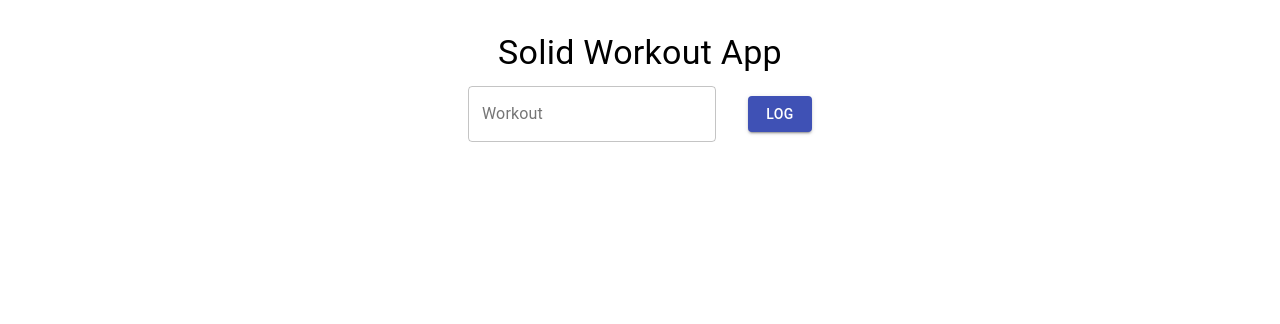
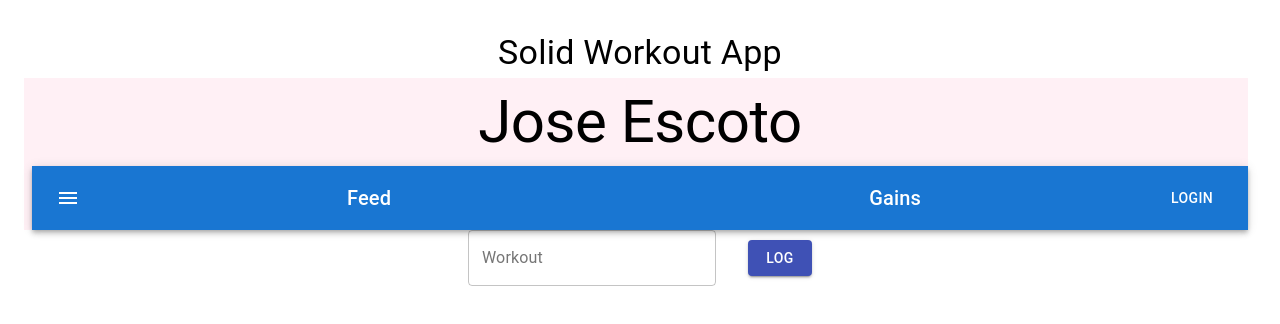
Before and after one commit to escotoj/solid-workout, a React (Create React App) app: page / in a window 1280 px wide. Shown: the top 324 px of the page. Built offline with nearby package versions, Linux system fonts and the light colour scheme.

Commit message:
add navbar component

```diff
--- a/package.json
+++ b/package.json
@@ -7,6 +7,7 @@
     "@emotion/styled": "^11.11.0",
     "@material-ui/core": "^4.12.4",
     "@mui/core": "^5.0.0-alpha.54",
+    "@mui/icons-material": "^5.11.16",
     "@mui/material": "^5.13.6",
     "@testing-library/jest-dom": "^5.16.5",
     "@testing-library/react": "^13.4.0",
--- a/public/index.html
+++ b/public/index.html
@@ -24,7 +24,7 @@
       work correctly both with client-side routing and a non-root public URL.
       Learn how to configure a non-root public URL by running `npm run build`.
     -->
-    <title>React App</title>
+    <title>Solid Workout</title>
   </head>
   <body>
     <noscript>You need to enable JavaScript to run this app.</noscript>
--- a/src/App.js
+++ b/src/App.js
@@ -1,6 +1,7 @@
 import React, { useState } from 'react';
 import { makeStyles } from '@material-ui/core/styles';
 import { Typography, TextField, Button } from '@material-ui/core';
+import Header from './components/Header'
 
 const useStyles = makeStyles((theme) => ({
   root: {
@@ -44,6 +45,7 @@ const App = () => {
       <Typography variant="h4" component="h1" gutterBottom>
         Solid Workout App
       </Typography>
+      <Header />
       <form className={classes.form} onSubmit={handleSubmit}>
         <TextField
           className={classes.input}
--- /dev/null
+++ b/src/components/Header.js
@@ -0,0 +1,21 @@
+import { Grid, Typography } from "@mui/material";
+import React from "react";
+import NavBar from "./NavBar";
+
+const Header = () => {
+  return (
+
+    <Grid bgcolor="lavenderblush" spacing={1} textAlign="center" container={true} >
+      <Grid item xs={12}>
+      <Typography variant="h2" component="h2" style={{ fontWeight: '400' }}>
+      Jose Escoto
+        </Typography>
+      </Grid>
+      <Grid item xs={12}>
+        <NavBar />
+      </Grid>
+    </Grid>
+  );
+};
+
+export default Header;
--- /dev/null
+++ b/src/components/NavBar.js
@@ -0,0 +1,35 @@
+import * as React from 'react';
+import AppBar from '@mui/material/AppBar';
+import Box from '@mui/material/Box';
+import Toolbar from '@mui/material/Toolbar';
+import Typography from '@mui/material/Typography';
+import Button from '@mui/material/Button';
+import IconButton from '@mui/material/IconButton';
+import MenuIcon from '@mui/icons-material/Menu';
+
+export default function ButtonAppBar() {
+  return (
+    <Box sx={{ flexGrow: 1 }}>
+      <AppBar position="static">
+        <Toolbar>
+          <IconButton
+            size="large"
+            edge="start"
+            color="inherit"
+            aria-label="menu"
+            sx={{ mr: 2 }}
+          >
+            <MenuIcon />
+          </IconButton>
+          <Typography variant="h6" component="div" sx={{ flexGrow: 1 }}>
+            Feed
+          </Typography>
+          <Typography variant="h6" component="div" sx={{ flexGrow: 1 }}>
+            Gains
+          </Typography>
+          <Button color="inherit">Login</Button>
+        </Toolbar>
+      </AppBar>
+    </Box>
+  );
+}
```
Also changed, not shown: 1 other file (tests, documents, lock files or other folders).
